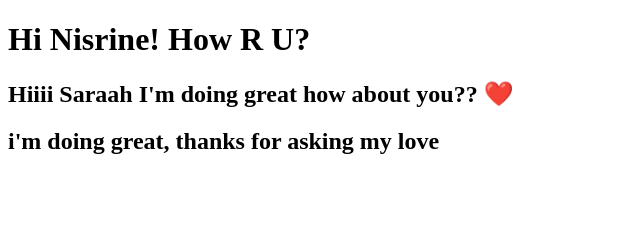
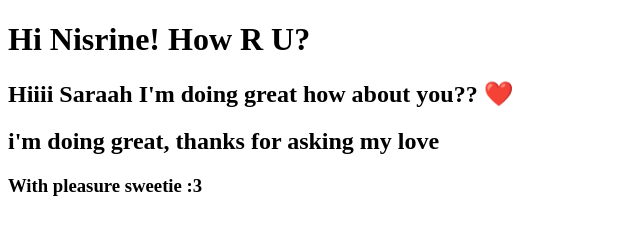
Before and after one commit to SARA370/Nisrinerepo, a plain HTML site: page index.html in a window 1280 px wide. Shown: the whole page, without its empty margins (0-640 px from the left). Drawn offline with Linux system fonts and the light colour scheme.

Commit message:
sub merge baby

```diff
--- a/index.html
+++ b/index.html
@@ -13,5 +13,7 @@
 
     <h2> i'm doing great, thanks for asking my love</h2>
 
+    <h3>With pleasure sweetie :3</h3>
+
 </body>
 </html>
```
